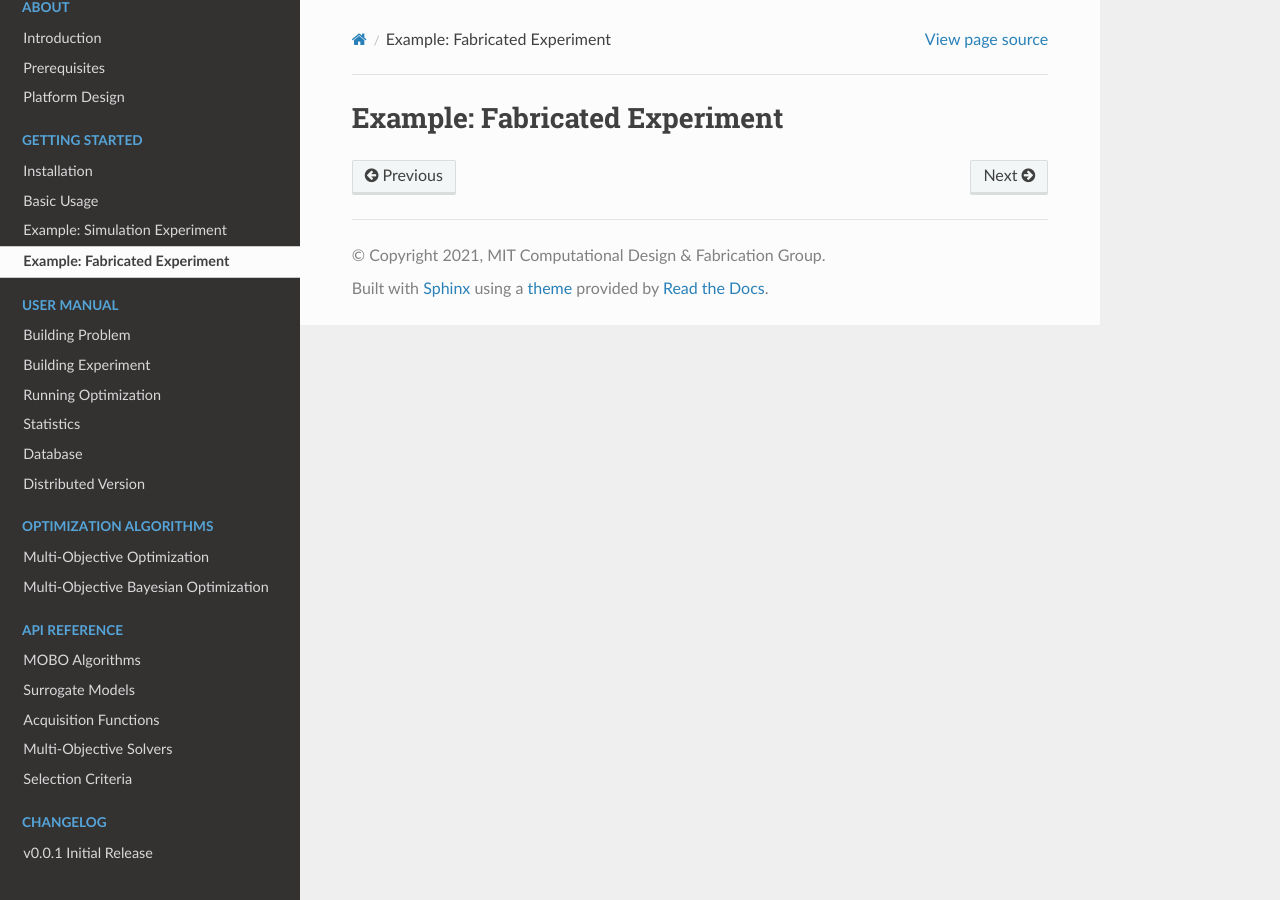
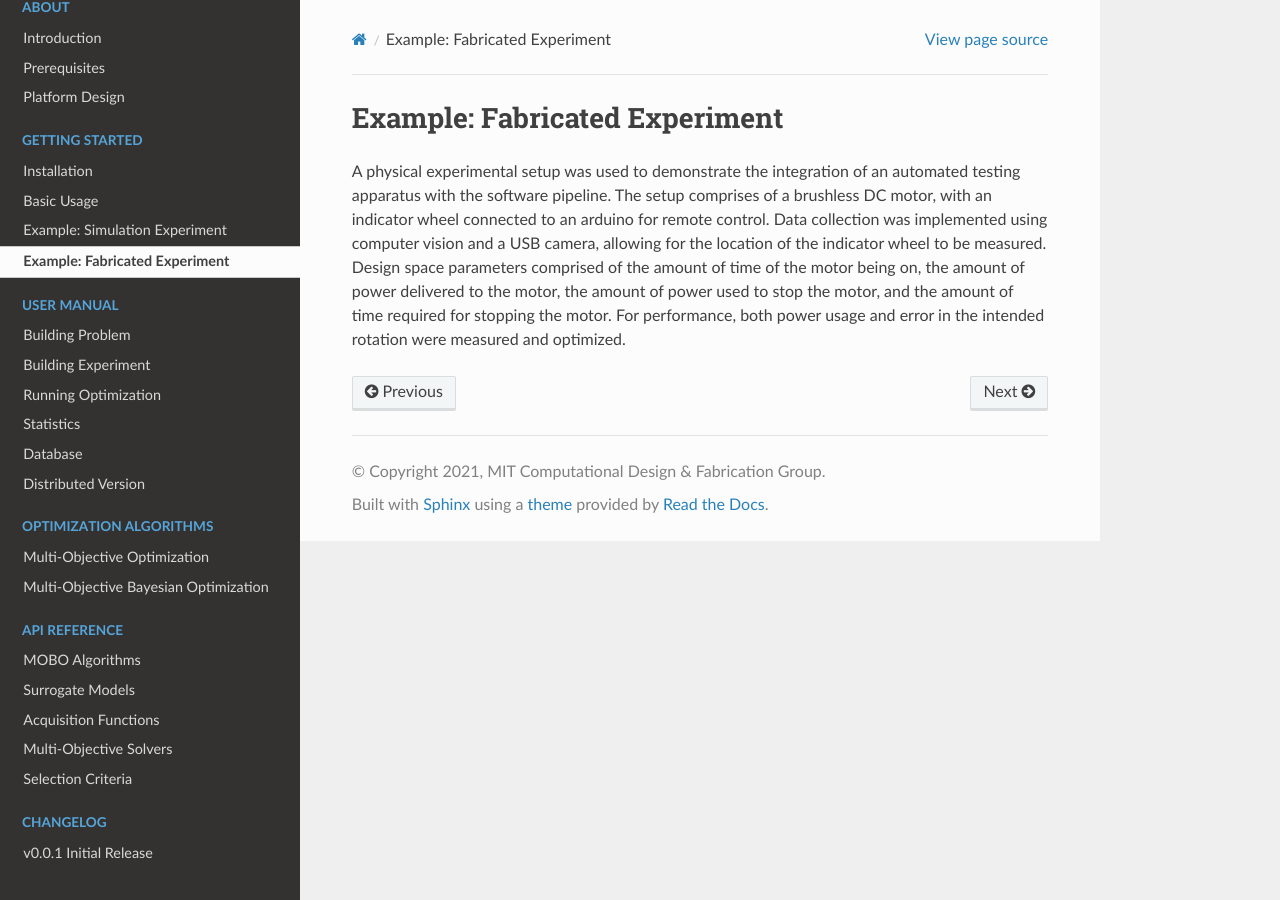
Before and after one commit to yunshengtian/AutoOED, a Sphinx documentation site: the page built from docs/source/content/getting-started/example-fabricated.rst, in a window 1280 px wide. Built offline with Sphinx 7.4.7 and the Read the Docs theme 2.0.0, drawn with Linux system fonts in a browser that asks for light colours.

Commit message:
Addeded Example Fabrication and Simulation. Needs more details, working on it

```diff
--- a/docs/source/content/about/prerequisites.rst
+++ b/docs/source/content/about/prerequisites.rst
@@ -4,7 +4,9 @@ Prerequisites
 
 Optimal Experiment Design
 -------------------------
-
+Optimal Experiment Design encompasses the concepts of proposing and analyzing various data points with the goal of providing the most useful information with the least amount of expense.
+To accomplish this, a focus is placed on finding data points which cannot be improved without a tradeoff to at least one other performance criteria, these points are considered pareto optimal.
+These pareto optimal points are found by applying global optimization methodolgies which try to minimize across a given dataset using various mathematical methods.
 
 Design Space
 ------------
--- a/docs/source/content/getting-started/example-fabricated.rst
+++ b/docs/source/content/getting-started/example-fabricated.rst
@@ -1,3 +1,9 @@
 ------------------------------
 Example: Fabricated Experiment
 ------------------------------
+
+A physical experimental setup was used to demonstrate the integration of an automated testing apparatus with the software pipeline.
+The setup comprises of a brushless DC motor, with an indicator wheel connected to an arduino for remote control.
+Data collection was implemented using computer vision and a USB camera, allowing for the location of the indicator wheel to be measured.
+Design space parameters comprised of the amount of time of the motor being on, the amount of power delivered to the motor, the amount of power used to stop the motor, and the amount of time required for stopping the motor.
+For performance, both power usage and error in the intended rotation were measured and optimized.
--- a/docs/source/content/getting-started/example-simulation.rst
+++ b/docs/source/content/getting-started/example-simulation.rst
@@ -1,3 +1,5 @@
 ------------------------------
 Example: Simulation Experiment
 ------------------------------
+
+For a simulation example, we show how the software can interface with a MATLAB function to simulate and optimize a mechanical bracket's stiffness and weight using finite element analysis.  The bracket is used to transfer a normal load to the left surface of the bracket. The simulation's primary objective is to find an optimal geometry and material for the bracket to have maximal stiffness and minimal weight. To reduce the bracket's weight, three holes of radius, d_3, and two ellipses of height d_2 and width d_1, are added to the bracket's cross-section. The bracket can also be made from 3 different materials that have different stiffness moduli and densities. AutoOED is used to suggest the design parameters of d_1, d_2, d_3, and the bracket material that have the designs with maximal stiffness and minimal weight.
```
